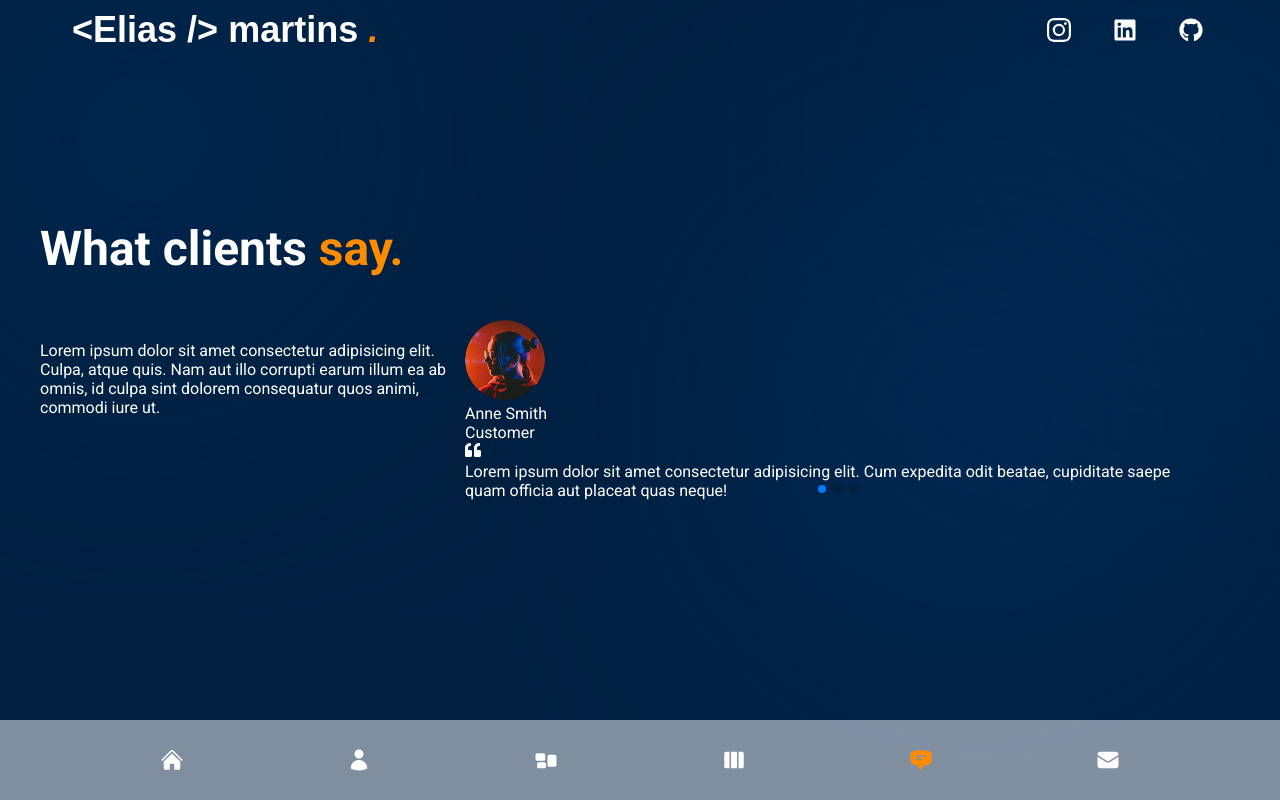
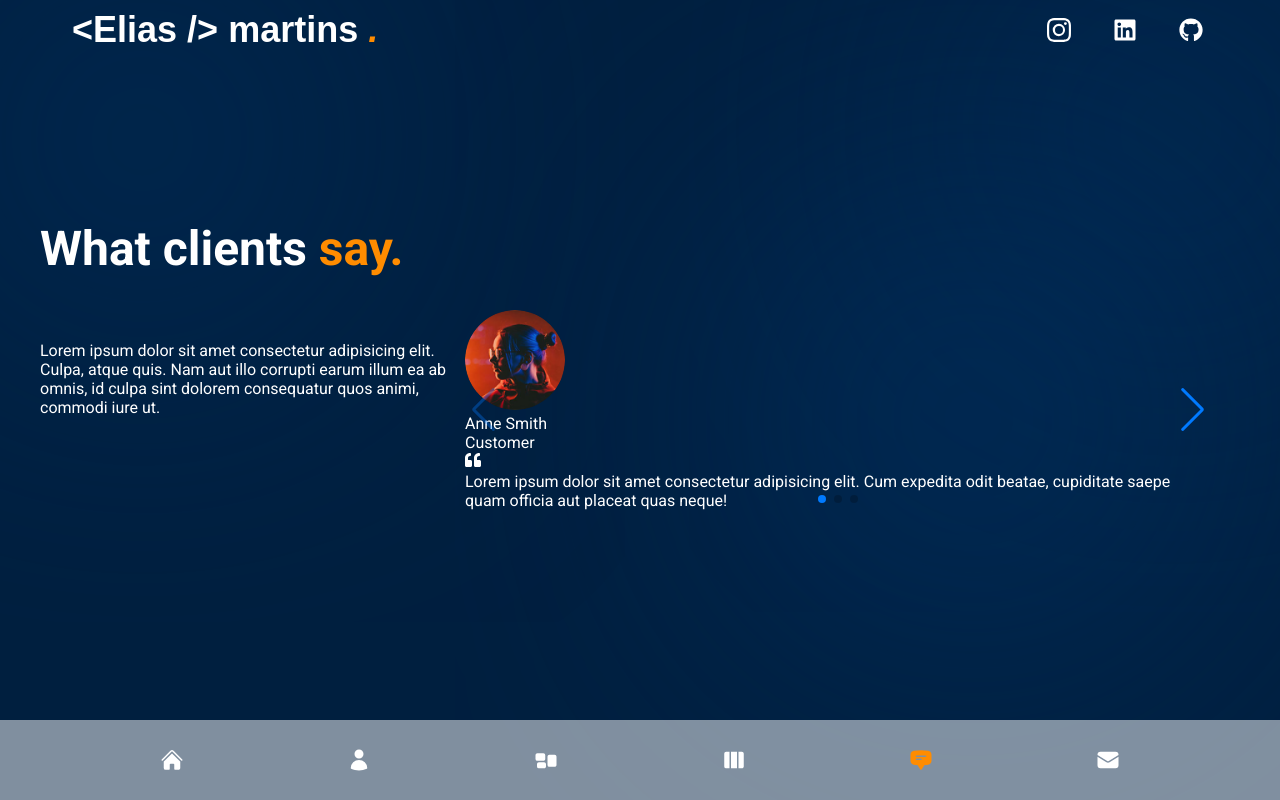
Before and after one commit to eliasfmartins/newportfolio, a Next.js app: page /testimonials in a window 1280 px wide. Built offline with nearby package versions, Linux system fonts and the light colour scheme; a web font is replaced by a local one.

Commit message:
feat: ajustando Testimonials

```diff
--- a/src/app/components/TestimonialSllider copy 2/index.tsx
+++ b/src/app/components/TestimonialSllider copy 2/index.tsx
@@ -3,6 +3,7 @@ import { Swiper, SwiperSlide } from 'swiper/react';
 import 'swiper/css';
 import 'swiper/css/free-mode';
 import 'swiper/css/pagination';
+import 'swiper/css/navigation';
 
 const testimonialData = [
 	{
@@ -29,7 +30,7 @@ const testimonialData = [
 ];
 
 
-import { Pagination } from 'swiper/modules';
+import { Pagination, Navigation } from 'swiper/modules';
 
 // import { BsArrowRight } from 'react-icons/bs';
 import styled from 'styled-components';
@@ -40,12 +41,13 @@ export const TestimonialSlider = () => {
 		<SwipperCarrosel>
 
 			<Swiper
+				navigation={true}
 				spaceBetween={10}
 				freeMode={true}
 				pagination={{
 					clickable: true
 				}}
-				modules={[Pagination]}
+				modules={[Pagination, Navigation]}
 
 				className='swipperCarrolsel'
 			>
@@ -61,7 +63,7 @@ export const TestimonialSlider = () => {
 									<div>
 										<div>
 											{/*avatar*/}
-											<div className='foto'><Image src={person.image} alt="perfil image" width={80} height={80} className='foto' /></div>
+											<div className='foto'><Image src={person.image} alt="perfil image" width={100} height={100} className='foto' /></div>
 											<div>{person.name}</div>
 											<div>{person.position}</div>
 										</div>
@@ -82,8 +84,8 @@ export const TestimonialSlider = () => {
 export const SwipperCarrosel = styled.div`
 	margin-bottom: 40px;
 img.foto{
-	width: 80px;
-	height: 80px;
+	width: 100px;
+	height: 100px;
 	border-radius: 50%;
 }
 
```
